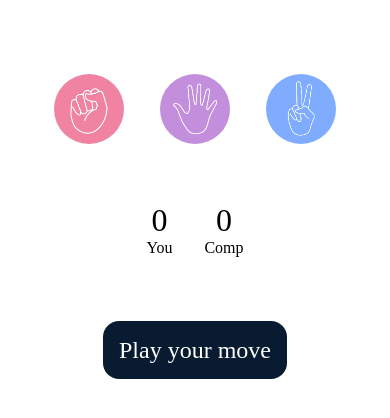
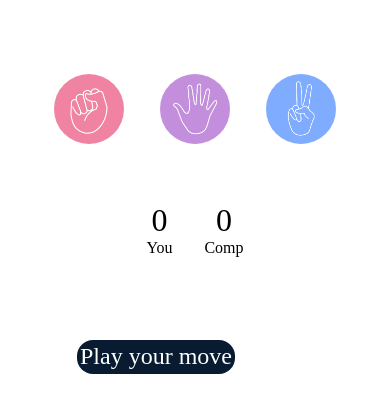
Before and after one commit to Mahesh-1503/Rock-Paper-Scissor, a plain HTML site: page index.html in a window 390 px wide. Shown: the part 64-482 px from the top of the page. Drawn offline with Linux system fonts and the light colour scheme.

Commit message:
Update style.css

```diff
--- a/style.css
+++ b/style.css
@@ -60,6 +60,11 @@ img {
 
 .msg-container {
   margin-top: 5rem;
+  padding: 1rem;
+  display: flex;
+  justify-content: center;
+  align-items: center;
+  max-width: 80%;
 }
 
 #msg {
@@ -69,6 +74,20 @@ img {
   display: inline;
   padding: 1rem;
   border-radius: 1rem;
+  text-align: center;
+  word-wrap: break-word;
+}
+
+/* For screens with a maximum width of 480px (e.g., mobile phones) */
+@media (max-width: 480px) {
+  .msg-container {
+    padding: 0.2rem;
+  }
+
+  #msg {
+    font-size: 1rem;
+    padding: 0.2rem;
+  }
 }
 
 /* Add media queries for responsiveness */
```
